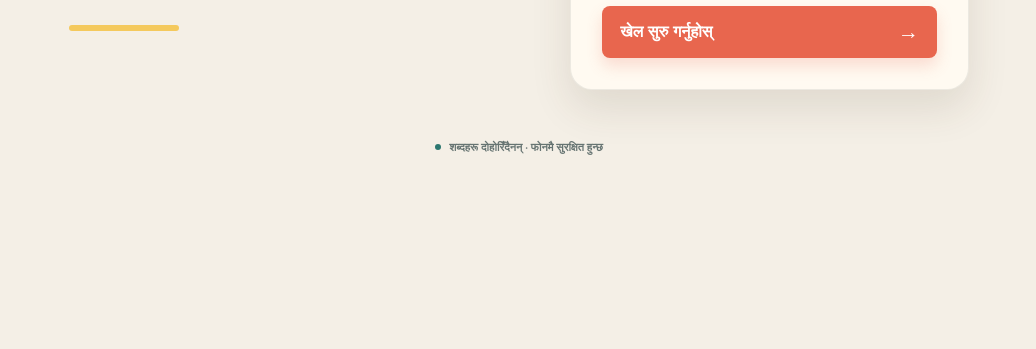
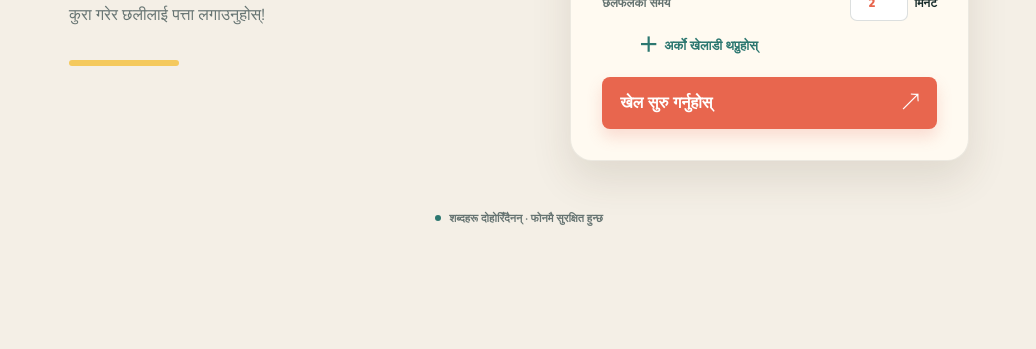
Before and after one commit to samirr298/game, a plain HTML site: page index.html in a window 1280 px wide. Shown: the part 451-800 px from the top of the page, without its empty margins (121-1157 px from the left). Drawn offline with nearby package versions, Linux system fonts and the light colour scheme.

Commit message:
Update index.html

```diff
--- a/index.html
+++ b/index.html
@@ -39,8 +39,9 @@
         </div>
         <p class="form-note">कम्तीमा ३ जना चाहिन्छ। नाम राख्दा पालो सजिलै चिनिन्छ।</p>
         <div class="name-list" id="nameList"></div>
+        <label class="time-setting" for="roundTime"><span>छलफलको समय</span><strong><input id="roundTime" type="number" min="1" max="60" value="2" inputmode="numeric"> मिनेट</strong></label>
         <button class="text-button" id="addPlayerButton" type="button"><span>＋</span> अर्को खेलाडी थप्नुहोस्</button>
-        <button class="primary-button" type="submit">खेल सुरु गर्नुहोस् <span>→</span></button>
+        <button class="primary-button" type="submit">खेल सुरु गर्नुहोस् <span>↗</span></button>
       </form>
     </section>
 
```
